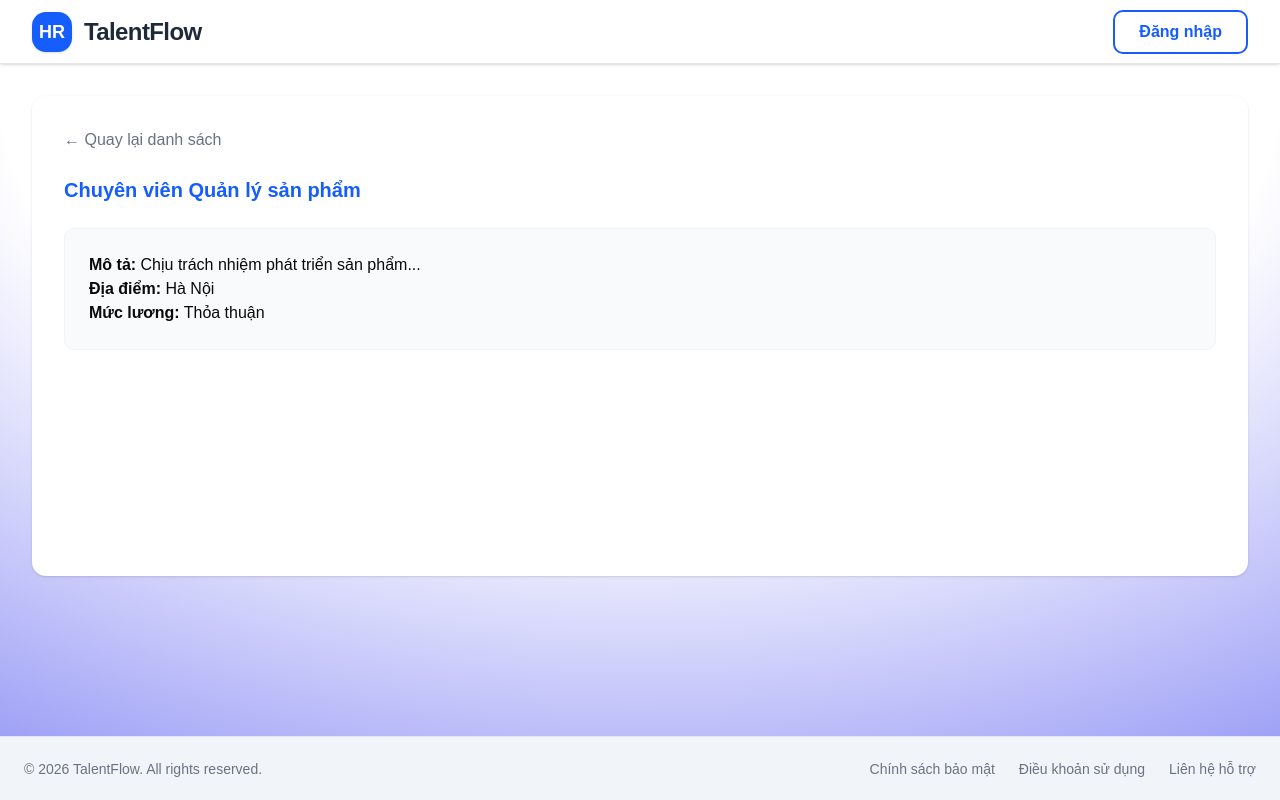
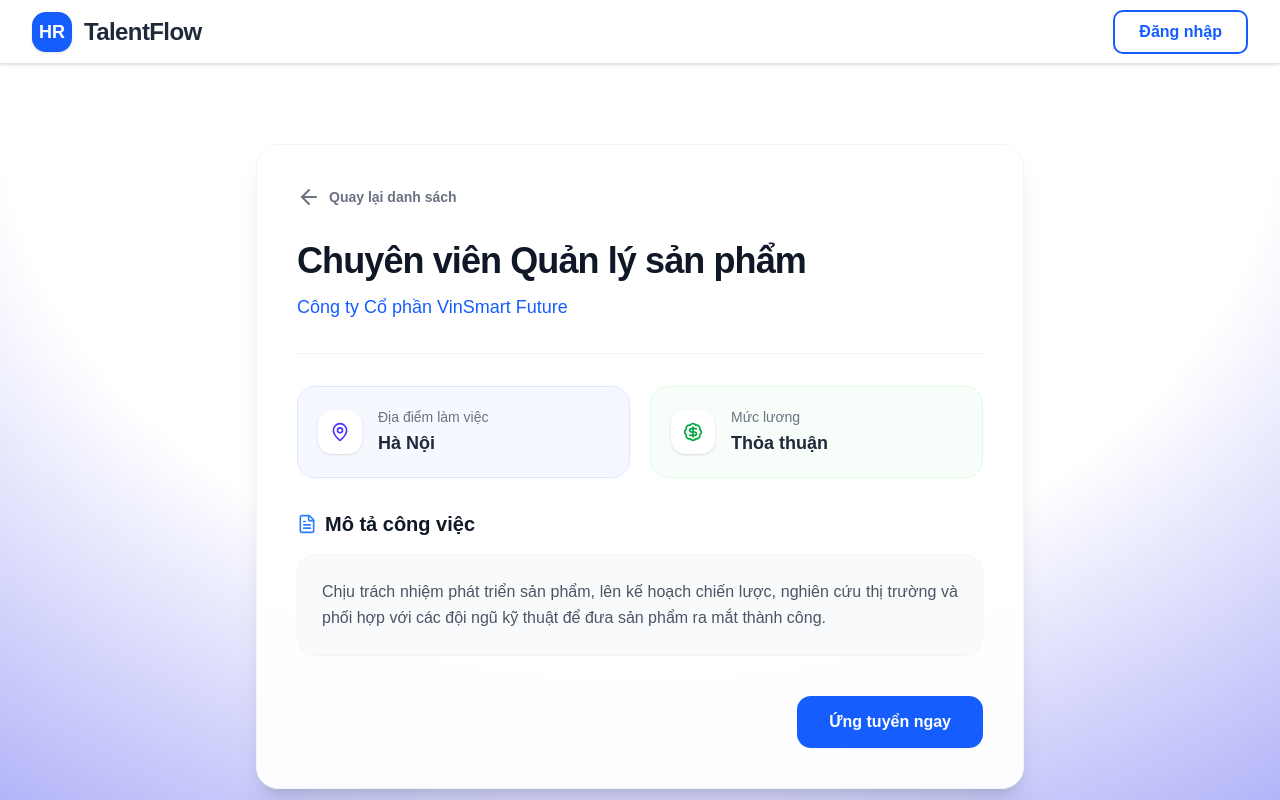
Before and after one commit to XuanHuu2906/ThucTapCoSo-frontend, a React (Vite) app: page /jobs/1 in a window 1280 px wide. Shown: the top 800 px of the page. Built offline with nearby package versions, Linux system fonts and the light colour scheme.

Commit message:
update JobList JobDetail path from Dat

```diff
--- a/src/App.tsx
+++ b/src/App.tsx
@@ -5,7 +5,6 @@ import { ThemeProvider } from "./context/ThemeContext";
 
 // Trang công khai
 import HomePage from "./pages/HomePage";
-import JobList from "./pages/Jobs/JobList";
 import JobDetail from "./pages/Jobs/JobDetail";
 import Login from "./pages/Login";
 import NotFound from "./pages/NotFound";
@@ -21,16 +20,18 @@ function App() {
           {/* Trang công khai */}
           <Route path="/" element={<PublicLayout />}>
             <Route index element={<HomePage />} />
-            <Route path="jobs" element={<JobList />} />
-            <Route path="jobs/:id" element={<JobDetail />} />
+            <Route path="/jobs/:id" element={<JobDetail />} />
             <Route path="/login" element={<Login />} />
             <Route path="*" element={<NotFound />} />
           </Route>
-
           {/* Trang nội bộ */}
           <Route element={<DashboardLayout />}>
             {/* Recruiter */}
-            <Route path="/recruiter/dashboard" element={<RecruiterDashboard />} />
+            <Route
+              path="/recruiter/dashboard"
+              element={<RecruiterDashboard />}
+            />
+            <Route path="*" element={<NotFound />} />
           </Route>
         </Routes>
       </BrowserRouter>
--- a/src/pages/HomePage.tsx
+++ b/src/pages/HomePage.tsx
@@ -1,10 +1,9 @@
 import React from "react";
+import JobList from "./Jobs/JobList";
 const HomePage: React.FC = () => {
   return (
     <div className=" p-8 rounded-xl ">
-      <h1 className="text-2xl flex items-center justify-center font-bold mb-6 text-gray-800">
-        Cơ hội nghề nghiệp
-      </h1>
+      <JobList />
     </div>
   );
 };
--- a/src/pages/Jobs/JobDetail.tsx
+++ b/src/pages/Jobs/JobDetail.tsx
@@ -1,58 +1,113 @@
+import { ArrowLeft, BadgeDollarSign, MapPin, FileText } from "lucide-react";
 import React from "react";
-import { Link } from "react-router-dom";
-import { useParams } from "react-router-dom";
+import { Link, useParams } from "react-router-dom";
+import NotFound from "../NotFound";
+
 const jobs = [
   {
     id: 1,
     title: "Chuyên viên Quản lý sản phẩm",
-    description: "Chịu trách nhiệm phát triển sản phẩm...",
+    description:
+      "Chịu trách nhiệm phát triển sản phẩm, lên kế hoạch chiến lược, nghiên cứu thị trường và phối hợp với các đội ngũ kỹ thuật để đưa sản phẩm ra mắt thành công.",
     location: "Hà Nội",
     salary: "Thỏa thuận",
   },
   {
     id: 2,
     title: "Designer UI/UX",
-    description: "Thiết kế giao diện người dùng...",
+    description:
+      "Thiết kế giao diện người dùng, tối ưu hóa trải nghiệm khách hàng trên các nền tảng web và mobile. Thực hiện wireframe, prototype và user flow.",
     location: "TP.HCM",
     salary: "1000$",
   },
   {
     id: 3,
     title: "FullStack Developer",
-    description: "Phát triển hệ thống web...",
+    description:
+      "Phát triển hệ thống web từ Frontend (ReactJS) đến Backend (NodeJS/Java). Thiết kế cơ sở dữ liệu và đảm bảo hiệu suất, bảo mật cho ứng dụng.",
     location: "Đà Nẵng",
     salary: "1500$",
   },
 ];
+
 const JobDetail: React.FC = () => {
   const { id } = useParams<{ id: string }>();
   const job = jobs.find((j) => j.id === Number(id));
 
+  // Giao diện khi nhập sai ID hoặc không tìm thấy công việc
   if (!job) {
-    return <div>Job not found</div>;
+    return <NotFound />;
   }
 
   return (
-    <div className="bg-white p-8 rounded-xl shadow-sm min-h-[60vh]">
-      {/* Nút quay lại */}
+    // Background đồng bộ với trang danh sách
+    <div className="min-h-screen p-6 md:p-12 flex justify-center items-start">
+      <div className="max-w-3xl w-full bg-white/95 backdrop-blur-sm p-8 md:p-10 rounded-3xl shadow-xl border border-gray-100">
+        {/* Nút quay lại với hiệu ứng trượt mũi tên */}
         <Link
-        to="/jobs"
-        className="text-gray-500 hover:text-blue-600 flex items-center gap-2 mb-6"
+          to="/"
+          className="inline-flex items-center text-sm font-semibold text-gray-500 hover:text-blue-600 transition-colors mb-8 group"
         >
-        ← Quay lại danh sách
+          <ArrowLeft className="w-6 h-6 mr-2 transform group-hover:translate-x-1 transition duration-300" />
+          Quay lại danh sách
         </Link>
-      <h2 className="text-xl font-semibold text-blue-600 mb-6">{job.title}</h2>
 
-      <div className="bg-slate-50 p-6 rounded-lg border border-gray-100">
-        <p>
-          <strong>Mô tả:</strong> {job.description}
+        {/* Tiêu đề chính */}
+        <div className="border-b border-gray-100 pb-8 mb-8">
+          <h1 className="text-3xl md:text-4xl font-extrabold text-gray-900 mb-3 tracking-tight">
+            {job.title}
+          </h1>
+          <p className="text-lg text-blue-600 font-medium">
+            Công ty Cổ phần VinSmart Future
           </p>
-        <p>
-          <strong>Địa điểm:</strong> {job.location}
+        </div>
+
+        {/* Các khối thông tin nổi bật (Grid Layout) */}
+        <div className="grid grid-cols-1 md:grid-cols-2 gap-5 mb-8">
+          {/* Khối Địa điểm */}
+          <div className="flex items-center p-5 bg-indigo-50/50 rounded-2xl border border-indigo-100">
+            <div className="p-3 bg-white rounded-xl shadow-sm text-indigo-600 mr-4">
+              <MapPin className="w-5 h-5" />
+            </div>
+            <div>
+              <p className="text-sm text-gray-500 font-medium mb-0.5">
+                Địa điểm làm việc
               </p>
-        <p>
-          <strong>Mức lương:</strong> {job.salary}
+              <p className="text-lg font-bold text-gray-800">{job.location}</p>
+            </div>
+          </div>
+
+          {/* Khối Mức lương */}
+          <div className="flex items-center p-5 bg-green-50/50 rounded-2xl border border-green-100">
+            <div className="p-3 bg-white rounded-xl shadow-sm text-green-600 mr-4">
+              <BadgeDollarSign className="w-5 h-5" />
+            </div>
+            <div>
+              <p className="text-sm text-gray-500 font-medium mb-0.5">
+                Mức lương
               </p>
+              <p className="text-lg font-bold text-gray-800">{job.salary}</p>
+            </div>
+          </div>
+        </div>
+
+        {/* Phần Mô tả chi tiết */}
+        <div>
+          <h3 className="text-xl font-bold text-gray-900 mb-4 flex items-center">
+            <FileText className="w-5 h-5 mr-2 text-blue-500" />
+            Mô tả công việc
+          </h3>
+          <div className="bg-gray-50 p-6 rounded-2xl border border-gray-100 text-gray-600 leading-relaxed text-justify">
+            {job.description}
+          </div>
+        </div>
+
+        {/* Nút Call-to-action (Thêm vào để UI trông hoàn thiện hơn) */}
+        <div className="mt-10 flex justify-end">
+          <button className="w-full md:w-auto px-8 py-3.5 bg-blue-600 text-white rounded-xl font-bold hover:bg-blue-700 hover:shadow-lg hover:shadow-blue-200 transition-all duration-300 transform hover:-translate-y-1">
+            Ứng tuyển ngay
+          </button>
+        </div>
       </div>
     </div>
   );
--- a/src/pages/Jobs/JobList.tsx
+++ b/src/pages/Jobs/JobList.tsx
@@ -1,3 +1,4 @@
+import { ArrowRight } from "lucide-react";
 import React from "react";
 import { Link } from "react-router-dom";
 
@@ -6,33 +7,47 @@ const jobs = [
   { id: 2, title: "Designer UI/UX" },
   { id: 3, title: "FullStack Developer" },
 ];
+
 const JobList: React.FC = () => {
   return (
-    <div>
-      <h1 className="text-2xl font-bold mb-6 text-gray-800">
+    // Bọc ngoài cùng với một chút màu nền gradient nhẹ để nổi bật các card trắng
+    <div className="min-h-screen  p-8">
+      <div className="max-w-4xl mx-auto">
+        <h1 className="text-3xl font-extrabold mb-8 text-gray-900 tracking-tight">
           Cơ hội nghề nghiệp
         </h1>
+
+        {/* Chuyển khoảng cách gap vào container cha */}
+        <div className="flex flex-col gap-5">
           {jobs.map((job) => (
-        <div key={job.id} className="space-y-4">
-          <div className="border-b-2 border-x border-l-chart-1 rounded-2xl border-gray-700  ">
-            <h2 className="text-xl font-semibold text-blue-600 mx-2">
+            <div
+              key={job.id}
+              className="group bg-white/90 border border-violet-700 rounded-2xl p-6 shadow-lg hover:shadow-violet-500 hover:border-violet-500 transition-all duration-300 transform hover:-translate-y-1"
+            >
+              <div className="flex flex-col md:flex-row md:items-center justify-between gap-4">
+                <div>
+                  <h2 className="text-xl font-bold text-gray-800 group-hover:text-blue-600 transition-colors duration-300">
                     {job.title}
                   </h2>
-            <p className="text-gray-500 mb-4 mx-2">
+                  <p className="text-gray-500 mt-1.5 font-medium">
                     Công ty Cổ phần VinSmart Future
                   </p>
+                </div>
 
-            {/* Nút này sẽ đổi URL sang /jobs/1 mà không tải lại trang */}
                 <Link
                   to={`/jobs/${job.id}`}
-              className="inline-block mx-2 px-4 py-2  text-blue-600 rounded-md font-medium hover:bg-blue-100"
+                  className="inline-flex items-center justify-center px-6 py-2.5 bg-blue-50 text-blue-600 rounded-xl font-semibold hover:bg-blue-600 hover:text-white transition-colors duration-300 whitespace-nowrap"
                 >
                   Xem chi tiết công việc
+                  {/* Thêm một icon mũi tên nhỏ để nút trông xịn hơn */}
+                  <ArrowRight className="w-4 h-4 ml-2" />
                 </Link>
               </div>
             </div>
           ))}
         </div>
+      </div>
+    </div>
   );
 };
 
--- a/src/pages/NotFound.tsx
+++ b/src/pages/NotFound.tsx
@@ -1,11 +1,11 @@
 import { Link } from "react-router-dom";
-import { ArrowLeft, Home, SearchX } from "lucide-react";
+import { Home, SearchX } from "lucide-react";
 
 export default function NotFound() {
   return (
-    <div className="flex min-h-screen items-center justify-center bg-slate-50 px-6">
+    <div className="flex min-h-screen items-center justify-center  px-6">
       <div className="relative w-full max-w-2xl text-center">
-        <div className="pointer-events-none absolute inset-x-0 top-[-4.5rem] select-none text-center text-[8rem] font-black leading-none tracking-tight text-slate-200 sm:text-[11rem]">
+        <div className="pointer-events-none absolute inset-x-0 -top-18 select-none text-center text-[8rem] font-black leading-none tracking-tight text-slate-200 sm:text-[11rem]">
           404
         </div>
 
@@ -31,15 +31,6 @@ export default function NotFound() {
               <Home className="h-4 w-4" />
               Quay lại Trang chủ
             </Link>
-
-            <button
-              type="button"
-              onClick={() => window.history.back()}
-              className="inline-flex items-center justify-center gap-2 rounded-md border border-slate-200 bg-white px-5 py-3 text-sm font-medium text-slate-700 transition hover:bg-slate-100"
-            >
-              <ArrowLeft className="h-4 w-4" />
-              Quay lại trước đó
-            </button>
           </div>
         </div>
       </div>
--- a/tsconfig.app.json
+++ b/tsconfig.app.json
@@ -7,7 +7,7 @@
     "module": "ESNext",
     "types": ["vite/client"],
     "skipLibCheck": true,
-    "ignoreDeprecations": "5.0",
+    "ignoreDeprecations": "6.0",
     /* Path aliases */
     "baseUrl": ".",
     "paths": {
--- a/tsconfig.json
+++ b/tsconfig.json
@@ -9,12 +9,10 @@
     }
   ],
   "compilerOptions": {
-    "ignoreDeprecations": "5.0",
+    "ignoreDeprecations": "6.0",
     "baseUrl": ".",
     "paths": {
-      "@/*": [
-        "./src/*"
-      ]
+      "@/*": ["./src/*"]
     }
   }
 }
```
Also changed, not shown: 1 other file (tests, documents, lock files or other folders). Lines whose indentation alone changed are shown as unchanged.
